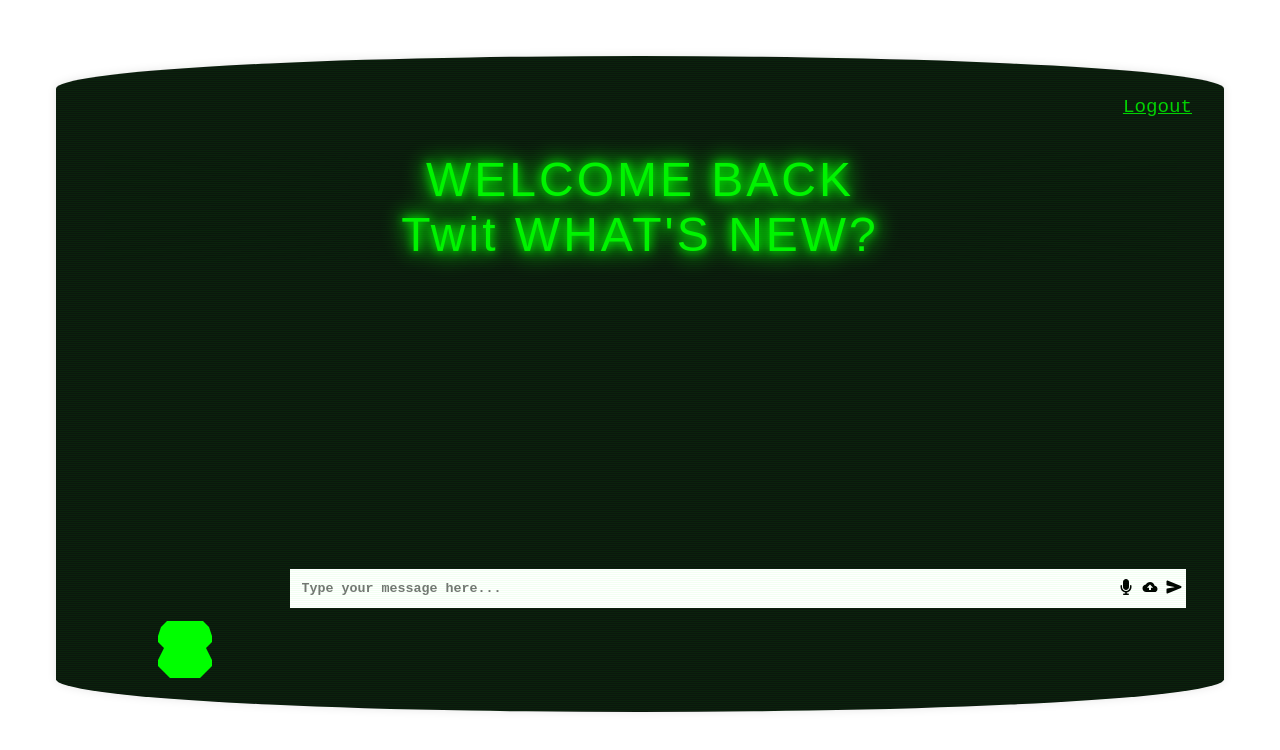
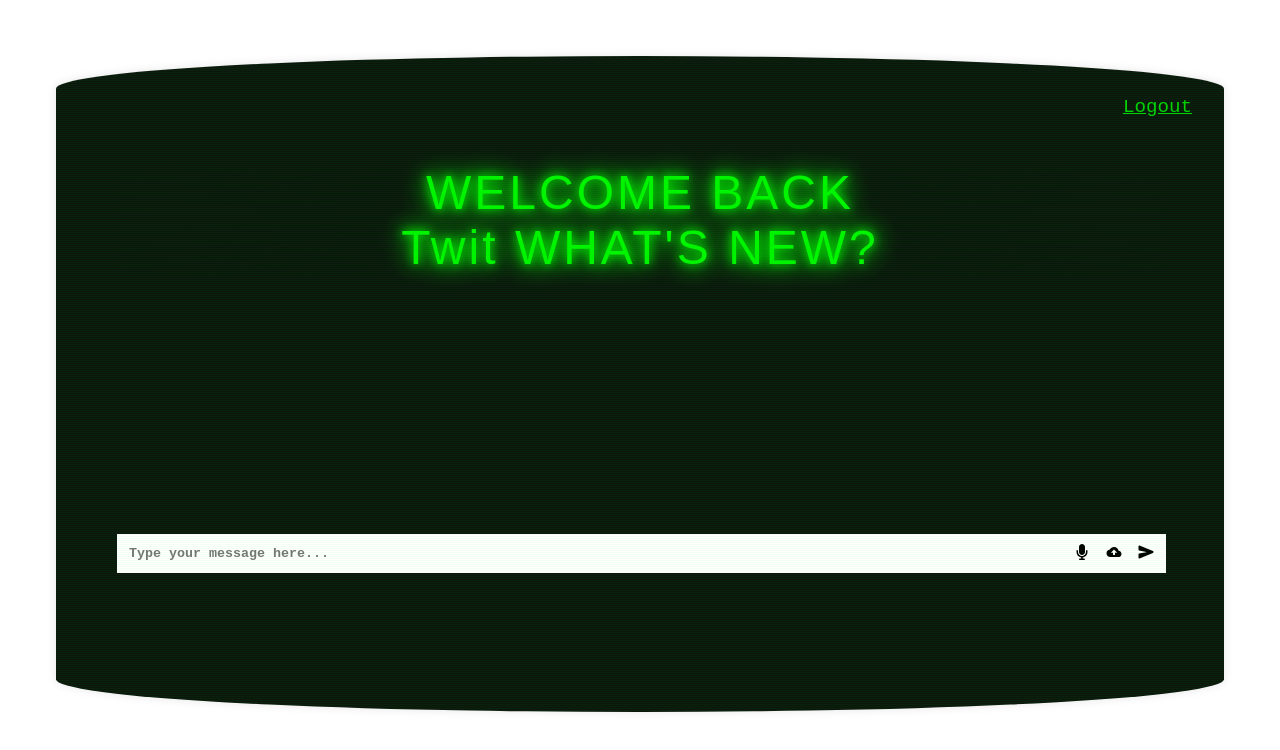
Before and after one commit to Avirall/paranormaliser-frontend, a Next.js app: page /chat in a window 1280 px wide. Shown: the top 750 px of the page. Built offline with nearby package versions, Linux system fonts and the light colour scheme; sample sign-in values are in the browser's storage.

Commit message:
ui changes

```diff
--- a/src/app/chat/page.tsx
+++ b/src/app/chat/page.tsx
@@ -1,5 +1,6 @@
 "use client";
 import { useState, useEffect, useRef } from "react";
+import { useRouter } from "next/navigation";
 import styles from "@/app/chat/styles.module.scss";
 import Loader from "@/components/Loader";
 import LogoutButton from "@/components/LogoutButton";
@@ -15,10 +16,14 @@ export default function CRTTerminal() {
   const [fullname, setFullname] = useState("");
   const screenRef = useRef<HTMLDivElement>(null);
   const [loading, setLoading] = useState(true);
+  const [chatHistory, setChatHistory] = useState<any>([]);
+  const router = useRouter();
 
   useEffect(() => {
     if (window.localStorage.getItem("is_authenticated") === "true") {
       setLoading(false);
+    } else {
+      router.push("/login");
     }
 
     const flickerInterval = setInterval(() => {
@@ -37,11 +42,19 @@ export default function CRTTerminal() {
   }, []);
 
   const handleChatSubmit = async () => {
-    setFinalMessage(message);
+    let final_message = message;
+    setFinalMessage(final_message);
+    if (final_message) {
       let aiResponse: string =
         (await get_response(message)) || "No response from AI.";
       setResponse(aiResponse);
+      setChatHistory((prev: any) => [
+        ...prev,
+        { user: final_message, ai: aiResponse },
+      ]);
+      console.log(chatHistory);
       setMessage("");
+    }
   };
 
   const handleKeyPress = (e: React.KeyboardEvent) => {
@@ -86,6 +99,18 @@ export default function CRTTerminal() {
   ) : (
     <div className={styles.mainContainer}>
       <LogoutButton />
+      <div className={styles.chatWindow}>
+        {chatHistory.length > 0 && (
+          <div className={styles.chatHistory}>
+            {chatHistory.map((chat: any, index: number) => (
+              <div key={index} className={styles.chatBubble}>
+                <div className={styles.userMessage}>{chat.user}</div>
+                <div className={styles.aiResponse}>{chat.ai}</div>
+              </div>
+            ))}
+          </div>
+        )}
+        <div className={styles.chatInputBox}>
           <div className={styles.crtContainer}>
             <div ref={screenRef} className={styles.screen}>
               <div className={styles.static}></div>
@@ -94,20 +119,13 @@ export default function CRTTerminal() {
                 <div className={styles.welcomeText}>
                   WELCOME BACK
                   <br />
-              {window.localStorage.getItem("fullname") || "Twit"} WHAT&apos;S
-              NEW?
+                  {window.localStorage.getItem("fullname") || "Twit"}{" "}
+                  WHAT&apos;S NEW?
                 </div>
               )}
             </div>
           </div>
           <div className={styles.Window}>
-        {finalMessage && (
-          <div className={styles.messageContainer}>
-            <div className={styles.messageText}>
-              {fullname} says: {finalMessage}
-            </div>
-          </div>
-        )}
             {response && (
               <div className={styles.responseContainer}>
                 <div className={styles.responseText}>{response}</div>
@@ -133,8 +151,10 @@ export default function CRTTerminal() {
               <IoSend color="black" onClick={handleChatSubmit} />
             </div>
           </div>
-      <div className={styles.courageContainer}>
+          {/* <div className={styles.courageContainer}>
             <div className={styles.courage} onClick={handleCourageClick}></div>
+          </div> */}
+        </div>
       </div>
     </div>
   );
--- a/src/app/chat/styles.module.scss
+++ b/src/app/chat/styles.module.scss
@@ -58,25 +58,30 @@ $darker-green: #000800;
   }
 }
 
+.chatInputBox {
+  position: relative;
+  width: 100%;
+  padding: 0.5rem;
+}
+
 .chat_container {
   position: absolute;
-  bottom: 6.5rem;
+  bottom: 1rem;
+  width: 98%;
   display: flex;
-  width: fit-content;
-  left: 20%;
   display: flex;
-  gap: 0.5rem;
+  gap: 1rem;
   flex-direction: row;
   align-items: center;
-  justify-content: center;
   background-color: white;
   padding: 0.25rem;
 }
 
 .chatInputContainer {
+  width: 90%;
   > input {
+    width: 100%;
     padding: 0.5rem;
-    width: 50rem;
     outline: none;
     border: none;
     font-weight: bold;
@@ -238,3 +243,15 @@ $darker-green: #000800;
     transform: translateX(0px) translateY(0px);
   }
 }
+
+.chatWindow {
+  display: flex;
+  padding: 5px;
+  height: 30rem;
+}
+
+.chatHistory {
+  width: 45%;
+  max-height: 30rem;
+  overflow-y: scroll;
+}
```
Lines whose indentation alone changed are shown as unchanged.
